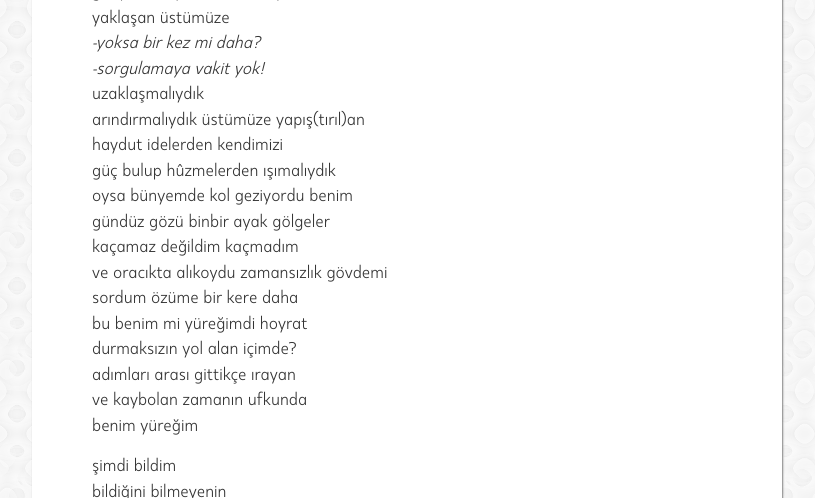
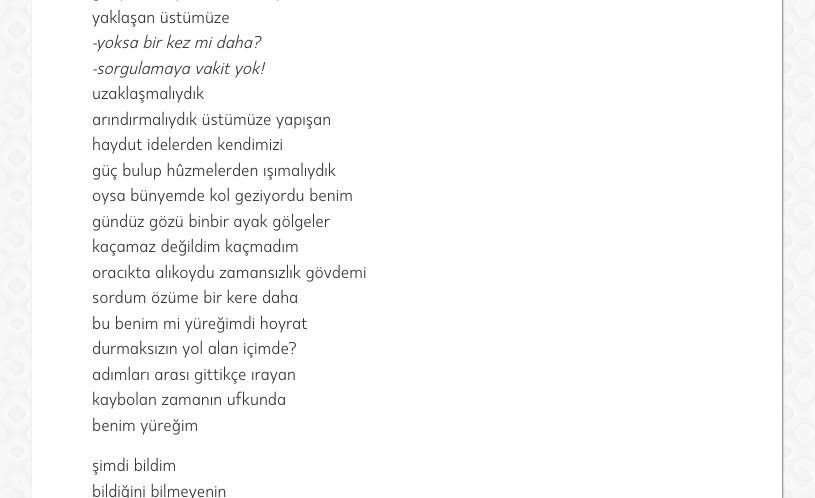
Before and after one commit to muhammedaydogdu/muhammedaydogdu.github.io, a Jekyll site: the page built from _posts/2020-02-07-cunku-kuslar-semada-dinlenir.md, in a window 1280 px wide and 900 px high, scrolled down 1348 px. Shown: the part 152-650 px from the top of the window, without its empty margins (233-1048 px from the left). Built offline with Jekyll 4.4.1, drawn with Linux system fonts in a browser that asks for light colours; some web fonts are replaced.

Commit message:
Update 2020-02-07-cunku-kuslar-semada-dinlenir.md

```diff
--- a/_posts/2020-02-07-cunku-kuslar-semada-dinlenir.md
+++ b/_posts/2020-02-07-cunku-kuslar-semada-dinlenir.md
@@ -56,18 +56,18 @@ yaklaşan üstümüze
 _-yoksa bir kez mi daha?_
 _-sorgulamaya vakit yok!_
 uzaklaşmalıydık
-arındırmalıydık üstümüze yapış(tırıl)an
+arındırmalıydık üstümüze yapışan
 haydut idelerden kendimizi
 güç bulup hûzmelerden ışımalıydık
 oysa bünyemde kol geziyordu benim
 gündüz gözü binbir ayak gölgeler
 kaçamaz değildim kaçmadım
-ve oracıkta alıkoydu zamansızlık gövdemi
+oracıkta alıkoydu zamansızlık gövdemi
 sordum özüme bir kere daha
 bu benim mi yüreğimdi hoyrat
 durmaksızın yol alan içimde?
 adımları arası gittikçe ırayan
-ve kaybolan zamanın ufkunda
+kaybolan zamanın ufkunda
 benim yüreğim
 
 şimdi bildim
```
